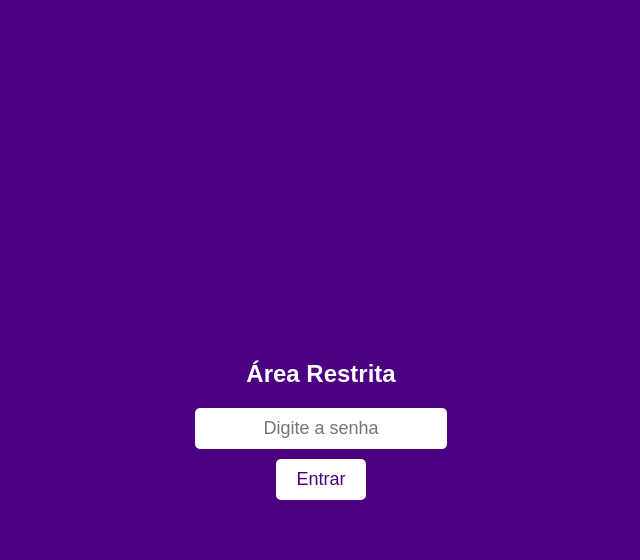
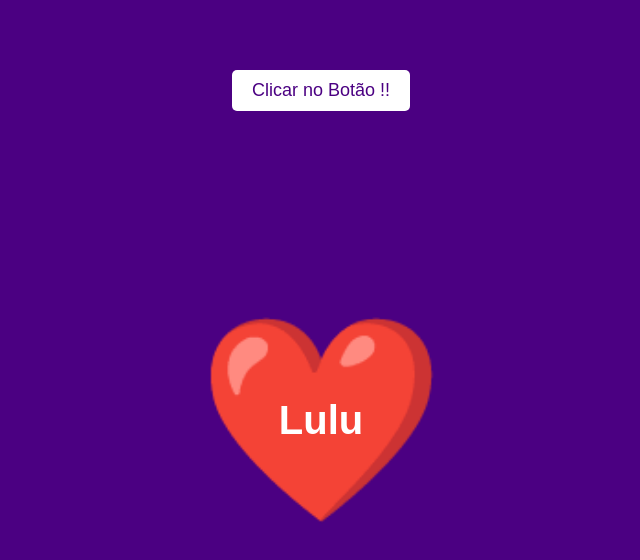
Before and after one commit to IgorPortella/site_2403, a plain HTML site: page index.html in a window 1280 px wide. Shown: the whole page, without its empty margins (319-959 px from the left). Drawn offline with Linux system fonts and the light colour scheme.

Commit message:
Atualizando tudo

```diff
--- a/config.js
+++ /dev/null
@@ -1,3 +0,0 @@
-window.CONFIG = {
-    senha: "lululove"
-};
--- a/index.html
+++ b/index.html
@@ -17,20 +17,16 @@
             display: flex;
             flex-direction: column;
             align-items: center;
-            justify-content: center;
         }
-        #loginContainer {
-            display: flex;
-            flex-direction: column;
-            align-items: center;
+        #videoContainer {
+            display: none;
+            margin-top: 20px;
         }
-        input {
-            padding: 10px;
-            font-size: 18px;
-            border-radius: 5px;
-            border: none;
-            margin-bottom: 10px;
-            text-align: center;
+        video {
+            width: 100%;
+            max-width: 390px; /* Tamanho ideal para iPhone 12 */
+            height: auto;
+            border-radius: 10px;
         }
         button {
             padding: 10px 20px;
@@ -40,31 +36,26 @@
             color: #4B0082;
             border: none;
             border-radius: 5px;
-        }
-        #content {
-            display: none;
-        }
-        #buttonContainer {
-            margin-top: 20px;
-        }
-        #videoContainer {
-            display: none;
-            margin-top: 20px;
-        }
-        video {
-            width: 100%;
-            max-width: 390px;
-            height: auto;
-            border-radius: 10px;
+            margin-top: 50px; /* Espaçamento do topo */
+            position: relative;
+            z-index: 2;
         }
         #heartContainer {
+            position: absolute;
+            top: 50%;
+            left: 50%;
+            transform: translate(-50%, -50%);
             text-align: center;
+            z-index: 1;
         }
         #heart {
             font-size: 200px;
-            margin-bottom: 10px;
         }
         #heartText {
+            position: absolute;
+            top: 50%;
+            left: 50%;
+            transform: translate(-50%, -50%);
             font-size: 40px;
             font-weight: bold;
             color: white;
@@ -72,57 +63,25 @@
     </style>
 </head>
 <body>
-    <script src="config.js"></script>
+    <button onclick="playVideo()">Clicar no Botão !!</button>
 
-    <!-- Tela de Login -->
-    <div id="loginContainer">
-        <h2>Área Restrita</h2>
-        <input type="password" id="passwordInput" placeholder="Digite a senha">
-        <button onclick="checkPassword()">Entrar</button>
-    </div>
-
-    <!-- Conteúdo Principal (Escondido até login) -->
-    <div id="content">
-        <!-- Botão para iniciar o vídeo -->
-        <div id="buttonContainer">
-            <button onclick="playVideo()">Clicar no Botão !!</button>
-        </div>
-
-        <!-- Coração e texto -->
     <div id="heartContainer">
         <div id="heart">❤️</div>
         <div id="heartText">Lulu</div>
     </div>
 
-        <!-- Vídeo escondido até ser ativado -->
     <div id="videoContainer">
         <video id="myVideo" controls>
             <source src="dia24_03.mp4" type="video/mp4">
             Seu navegador não suporta vídeos.
         </video>
     </div>
-    </div>
 
     <script>
-    function checkPassword() {
-        if (window.CONFIG && window.CONFIG.senha) {
-            var password = document.getElementById("passwordInput").value;
-            if (password === window.CONFIG.senha) {
-                document.getElementById("loginContainer").style.display = "none";
-                document.getElementById("content").style.display = "block";
-            } else {
-                alert("Senha incorreta! Tente novamente.");
-            }
-        } else {
-            alert("Erro ao carregar configuração. Verifique o config.js!");
-        }
-    }
-
         function playVideo() {
             document.getElementById("videoContainer").style.display = "block";
             document.getElementById("myVideo").play();
-            document.getElementById("heartContainer").style.display = "none"; // Esconde o coração
-            document.getElementById("buttonContainer").style.display = "none"; // Esconde o botão após clicar
+            document.getElementById("heartContainer").style.display = "none"; // Faz o coração desaparecer
         }
     </script>
 </body>
```
Lines whose indentation alone changed are shown as unchanged.
